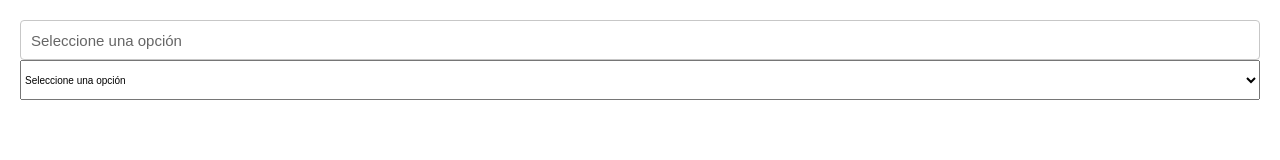
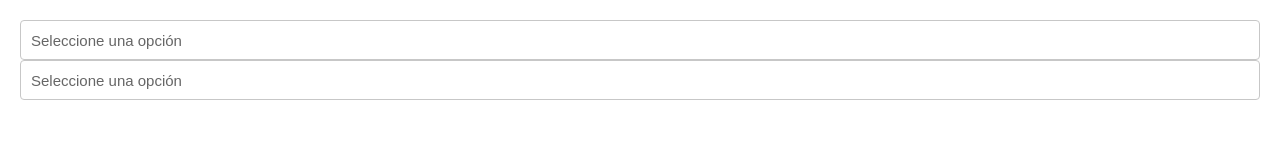
Before and after one commit to VicoMaster/Practicas, a plain HTML site: page SimSelect/simSelect.html in a window 1280 px wide. Drawn offline with nearby package versions, Linux system fonts and the light colour scheme; no server answers.

Commit message:
simSelect Terminado

```diff
--- a/SimSelect/assets/simSelect.js
+++ b/SimSelect/assets/simSelect.js
@@ -1,10 +1,23 @@
 /*
     Autor: AndrésR.Dev
-    Description: Siguiendo la estructura html creada[FIJA] identificará cada componente main para ubicar las acciones
+    Description: Identifica los [select] con la clase [simSelect] para remplazarlos con el contenido HTML creado
+                 en la function [transformSelect()]. Esta recogera los atributos ingresados en el [select] original
+                 y los pondra en el input donde se refleja la option seleccionada.
+    Logica: Luego de remplazar los [select] identifica cada parte del HTML nuevo y así generar las acciones correspondientes.
     Comments: Creado para sustituir las etiquetas [SELECT] que no ofrecen comodidad al usuario.
 
 */
 
+//ELEMENTOS DOM - ACTUALIZADOS EN FUNCION addEventDom()
+let $simSelect = undefined,
+    $simSelectOptions = undefined,
+    $simSelectInput = undefined,
+    $simSelectFilter = undefined,
+    $simSelectOptionsValues = undefined,
+    $simselectIconDown = undefined,  // Icono de flecha abajo actual
+    $iconClearInputFiltro = undefined,  // Icono X clear Input actual
+    $iconSearchInputFiltro = undefined,  // Icono Lupa en Input actual
+    elementosActuales = {};  // Guarda los elementos target(DOM elements) actuales
 
 //VARIABLES
 let textFilter = '',  // texto ingresado usado para filtrar resultados
@@ -12,19 +25,6 @@ let textFilter = '',  // texto ingresado usado para filtrar resultados
     dataSimselectIndex = 0,  // Index del elemento actual seleccionado, si cambia se reinicia valoresOriginalsOptions
     contKeyArrow = 0, // Añade o disminuye dependiendo de la flecha de navegación usada
     accessKey = false; // SI es True activará la recolección del valor de [ARTICLE] focuseado por flechas de teclado
-
-
-//ELEMENTOS DOOM
-const $SIMSELECT = document.querySelectorAll('.simSelect-header'),
-    $SIMSELECT_OPTIONS = document.querySelectorAll('.simSelect-options'),
-    $SIMSELECT_INPUT = document.querySelector('.simSelect-input'),
-    $SIMSELECT_FILTER = document.querySelectorAll('.simSelect-filter'),
-    $SIMSELECT_OPTIONS_VALUES = document.querySelectorAll('.simSelect__option');
-let $simselectIconDown = undefined;  // Icono de flecha abajo actual
-let $iconClearInputFiltro = undefined;  // Icono X clear Input actual
-let $iconSearchInputFiltro = undefined;  // Icono Lupa en Input actual
-let elementosActuales = {};  // Guarda los elementos target(DOM elements) actuales
-
 
 //GUARDAMOS LOS VALORES DE LOS OPTIONS y RETORNAMOS OBJECT DE VALORES DE LOS ARTICLE
 function saveReturnValues(elementosArticle) {
@@ -161,7 +161,7 @@ function simselectInit(event = undefined) {
         //identificamos los elementos actuales
         let temp = identifyInput(event);
         elementosActuales = { ...temp };
-        //Añadimos evento clearInput al icono de flecha en el input y a la lupa
+        //Añadimos evento clearInput al icono de close(X) en el input y a la lupa
         if ($iconClearInputFiltro === undefined) {
             $iconClearInputFiltro = elementosActuales.sectionOptions.children[0].children[2].children[0];
             $iconClearInputFiltro.addEventListener('click', clearFiltro);
@@ -332,16 +332,124 @@ function detectKey(event = undefined) {
     }
 }
 
-//ADD EVENTOS
-$SIMSELECT.forEach(elementSelect => {
+//ADD EVENTOS - LLamada para leer los elementos validos luego de remplazo del select (transformSelect())
+function addEventDom() {
+    //ELEMENTOS DOOM
+    $simSelect = document.querySelectorAll('.simSelect-header'),
+        $simSelectOptions = document.querySelectorAll('.simSelect-options'),
+        $simSelectInput = document.querySelector('.simSelect-input'),
+        $simSelectFilter = document.querySelectorAll('.simSelect-filter'),
+        $simSelectOptionsValues = document.querySelectorAll('.simSelect__option');
+
+    $simSelect.forEach(elementSelect => {
         elementSelect.addEventListener('click', simselectInit);
         elementSelect.addEventListener('keyup', detectKey);
     });
-$SIMSELECT_OPTIONS.forEach(elementContainerOption => {
+    $simSelectOptions.forEach(elementContainerOption => {
         elementContainerOption.addEventListener('click', actionOption);
         elementContainerOption.addEventListener('keyup', actionOption);
     })
-$SIMSELECT_FILTER.forEach(elementInputFilter => {
+    $simSelectFilter.forEach(elementInputFilter => {
         elementInputFilter.addEventListener('keyup', ingresoFiltro);
     })
     document.addEventListener('click', cerrarOptionsInput);
+}
+
+//FUNCION PARA TRANSFORMAR ELEMENTOS [SELECT] Y CONVERTIRLOS EN EL simSelect
+function transformSelect($select = undefined, index = 0) {
+    const newElement = element => document.createElement(element);
+    //Creamos y agregamos los atributos del select al nuevo elemento main
+    let $newSelect = newElement('main');
+    $newSelect.setAttribute('class', 'simSelect');
+    $newSelect.setAttribute('data-simselect-index', index);
+    //Creamos Header del main
+    let $header = newElement('header');
+    $header.setAttribute('class', 'simSelect-header');
+    $header.setAttribute('tabindex', '0');
+    let $input = newElement('input');
+    let $span_1 = newElement('span');
+    let $span_2 = newElement('span');
+    const ATTRIBUTES_SELECT = $select.getAttributeNames();
+    ATTRIBUTES_SELECT.forEach(attribute => {
+        if (attribute === 'class') {
+            $input.setAttribute('class', 'simSelect-input');
+        } else {
+            $input.setAttribute(`${attribute}`, $select.getAttribute(attribute));
+        }
+    });
+    $select.classList.add('simSelect-hidden');
+    $input.setAttribute('type', 'text');
+    $input.setAttribute('placeholder', 'Seleccione una opción');
+    $input.setAttribute('disabled', '');
+    $span_1.setAttribute('class', 'iconify-inline simSelect-icon');
+    $span_1.setAttribute('data-icon', 'akar-icons:chevron-down');
+    $span_1.style.color = 'rgb(31, 31, 31)';
+    $span_1.setAttribute('data-width', '15');
+    $span_2.setAttribute('class', 'iconify-inline simSelect-icon simSelect-hidden');
+    $span_2.setAttribute('data-icon', 'akar-icons:chevron-up');
+    $span_2.style.color = 'rgb(31, 31, 31)';
+    $span_2.setAttribute('data-width', '15');
+    $header.appendChild($input);
+    $header.appendChild($span_1);
+    $header.appendChild($span_2);
+    $newSelect.appendChild($header);
+    //Creamos Section OPTIONS del Main
+    let $sectionOptions = newElement('section');
+    $sectionOptions.setAttribute('class', 'simSelect-options simSelect-hidden');
+    let $headerSectionOptions = newElement('header');
+    //Creamos hijos del sections OPTIONS [HEADER FILTRO]
+    $headerSectionOptions.setAttribute('class', 'simSelect-filter-header');
+    let $inputOption = newElement('input');
+    $inputOption.setAttribute('class', 'simSelect-filter');
+    $inputOption.setAttribute('type', 'text');
+    $inputOption.setAttribute('tabindex', '0');
+    $inputOption.setAttribute('placeholder', '¿Qué busca?');
+    $headerSectionOptions.appendChild($inputOption);
+    let $sectionIcon1 = newElement('section');
+    let $sectionIcon2 = newElement('section');
+    $sectionIcon1.setAttribute('class', 'simSelect-icon-search');
+    $sectionIcon2.setAttribute('class', 'simSelect-icon-close');
+    let $spanIcon1 = newElement('span');
+    $spanIcon1.setAttribute('class', 'iconify-inline');
+    $spanIcon1.setAttribute('data-icon', 'codicon:search');
+    $spanIcon1.setAttribute('data-width', '16');
+    $spanIcon1.style.color = '#36c';
+    $sectionIcon1.appendChild($spanIcon1);
+    let $spanIcon2 = newElement('span');
+    $spanIcon2.setAttribute('class', 'iconify-inline');
+    $spanIcon2.setAttribute('data-icon', 'codicon:chrome-close');
+    $spanIcon2.setAttribute('data-width', '18');
+    $sectionIcon2.appendChild($spanIcon2);
+    $headerSectionOptions.appendChild($sectionIcon1);
+    $headerSectionOptions.appendChild($sectionIcon2);
+    $sectionOptions.appendChild($headerSectionOptions);
+    //Creamos hijos del sections OPTIONS [section OPTIONS]
+    let $sectionsOptionsValues = newElement('section');
+    $sectionsOptionsValues.setAttribute('class', 'simSelect-option-container');
+    Array.from($select.children).forEach(option => {
+        const valueOption = option.value;
+        const textContentOption = option.textContent;
+        let $article = newElement('article');
+        $article.setAttribute('class', 'simSelect__option');
+        $article.setAttribute('tabindex', '0');
+        $article.setAttribute('value', valueOption);
+        $article.textContent = textContentOption;
+        $sectionsOptionsValues.appendChild($article);
+    })
+    $sectionOptions.appendChild($sectionsOptionsValues);
+    $newSelect.appendChild($sectionOptions);
+    //Remplazamos el Select por lo nuevo
+    $select.parentNode.replaceChild($newSelect, $select)
+    addEventDom();
+}
+
+//ADD Plugin ICONIFY to BODY
+const scriptIconify = document.createElement('script');
+scriptIconify.setAttribute('src', 'https://code.iconify.design/2/2.2.1/iconify.min.js')
+document.body.appendChild(scriptIconify);
+
+//Buscamos todos los elementos Selects y los remplazamos
+const $SELECT_SIMSELECT = document.querySelectorAll('.simSelect');
+$SELECT_SIMSELECT.forEach((select, index) => {
+    transformSelect(select, index);
+});
--- a/SimSelect/simSelect.html
+++ b/SimSelect/simSelect.html
@@ -10,9 +10,32 @@
 </head>
 
 <body style="padding: 20px;">
-    <!-- INICIO SIMSELECT -->
+    <!-- INIT - simSelect -->
+    <select class="simSelect">
+        <option value="" selected>Seleccione una opci&oacute;n</option>
+        <option value=1>Uno</option>
+        <option value=2>Dos</option>
+        <option value=3>Tres</option>
+    </select>
+    <!-- Close - simSelect -->
+
+    <!-- INIT - simSelect -->
+    <select class="simSelect">
+        <option value="" selected>Seleccione una opci&oacute;nn</option>
+        <option value='Dog'>Perro</option>
+        <option value='Cat'>Gato</option>
+        <option value='Parrot'>Loro</option>
+    </select>
+    <!-- Close - simSelect -->
+
+    <!-- JS -->
+    <script src="assets/simSelect.js"></script>
+</body>
+
+</html>
+
+<!-- ESTRUCTURA CREADA DESDE EL JS
     <main class="simSelect" data-simselect-index="1">
-        <!-- CABECERA - ACTIVADOR -->
         <header class="simSelect-header" tabindex="0">
             <input type="text" class="simSelect-input" placeholder="Seleccione una opci&oacute;n" disabled>
             <span class="iconify-inline simSelect-icon" data-icon="akar-icons:chevron-down"
@@ -20,9 +43,7 @@
             <span class="iconify-inline simSelect-icon simSelect-hidden" data-icon="akar-icons:chevron-up"
                 style="color: rgb(31, 31, 31);" data-width="15"></span>
         </header>
-        <!-- OPTIONS -->
         <section class="simSelect-options simSelect-hidden">
-            <!-- FILTER -->
             <header class="simSelect-filter-header">
                 <input class="simSelect-filter" type="text" tabindex="0" placeholder="¿Qu&eacute; busca?">
                 <section class="simSelect-icon-search">
@@ -43,19 +64,5 @@
                 <article class="simSelect__option" tabindex="0" value="7">Siete</article>
             </section>
         </section>
-    </main>
-    <!-- FIN SIMSELECT -->
-
-    <select class="simSelect" data-simselect-index="1">
-        <option value="" selected>Seleccione una opción</option>
-        <option value=1>Uno</option>
-    </select>
-
-
-
-    <!-- JS -->
-    <script src="https://code.iconify.design/2/2.2.1/iconify.min.js"></script>
-    <script src="assets/simSelect.js"></script>
-</body>
-
-</html>
+    </main
+ -->
```
Also changed, not shown: SimSelect/README.md (added). Lines whose indentation alone changed are shown as unchanged.
